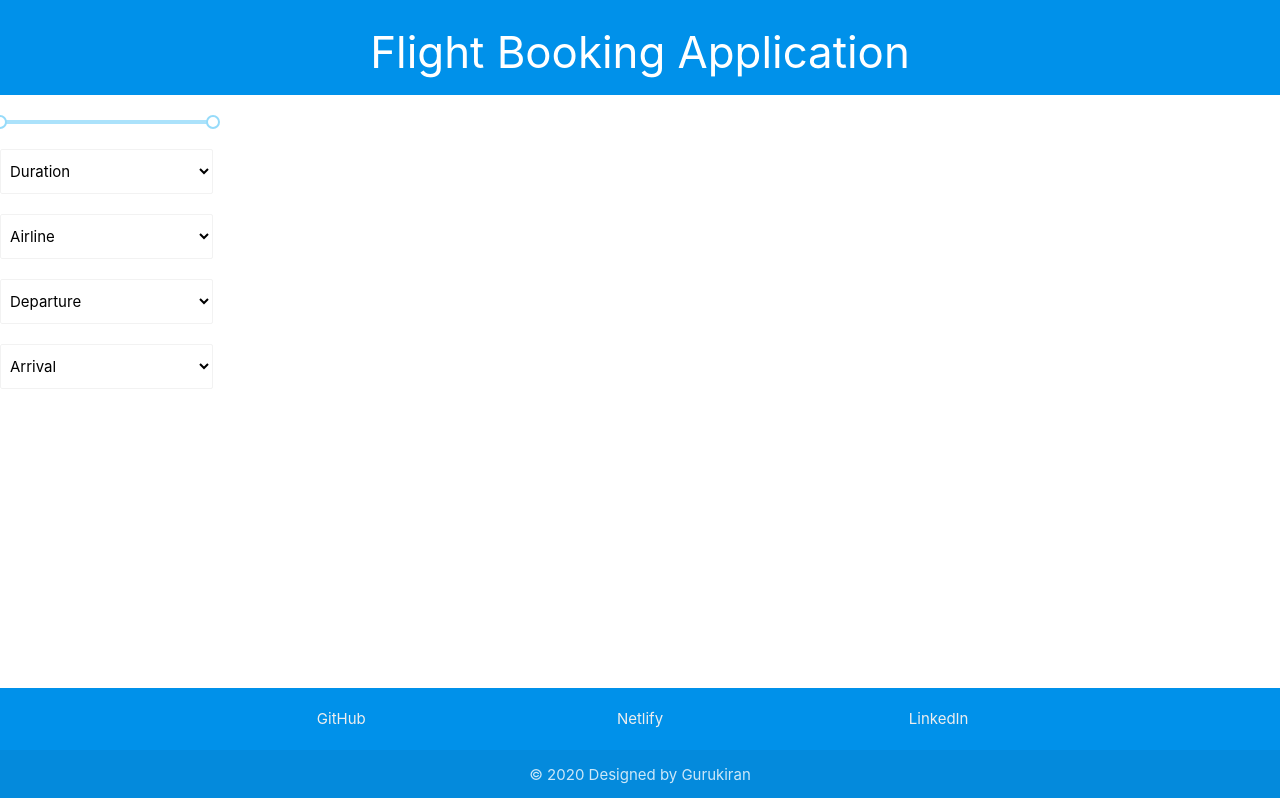
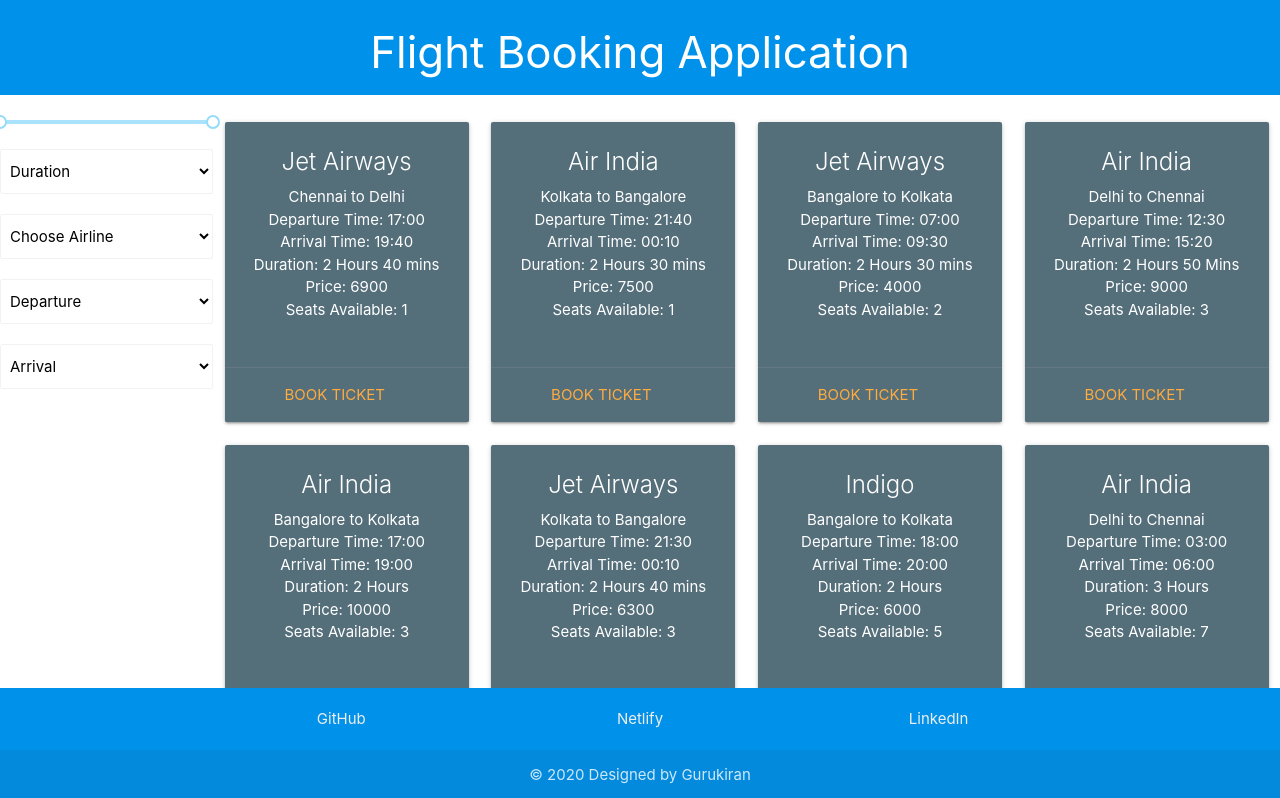
Before and after one commit to guru-sode/flight-booking-app, a React (Create React App) app: page /flights in a window 1280 px wide. Shown: the top 798 px of the page. Built offline with nearby package versions, Linux system fonts and the light colour scheme.

Commit message:
Add cards

```diff
--- /dev/null
+++ b/src/components/FlightCard.js
@@ -0,0 +1,46 @@
+import React, { Component } from 'react';
+
+class FlightCard extends Component {
+    constructor(props) {
+        super(props);
+        this.state = {}
+    }
+
+    getFlightCard(flights) {
+        let cards = [];
+        flights.map((flight) => {
+            return cards.push(
+                <div className="col s12 m6 l3">
+                    <div className="card small blue-grey darken-1">
+                        <div className="card-content white-text">
+                            <span className="card-title">{flight.Airline}</span>
+                            <p>{`${flight.From} to ${flight.To}`}</p>
+                            <p>{`Departure Time: ${flight.Departure}`}</p>
+                            <p>{`Arrival Time: ${flight.Arrival}`}</p>
+                            <p>{`Duration: ${flight.Duration}`}</p>
+                            <p>{`Price: ${flight.Price}`}</p>
+                            <p>{`Seats Available: ${flight['Seats Available']}`}</p>
+                        </div>
+                        <div className="card-action">
+                            <a href="https://www.goindigo.in/">Book Ticket</a>
+                        </div>
+                    </div>
+                </div>
+            );
+        })
+        return cards;
+    }
+
+    render() {
+        const { flights } = this.props;
+        return (
+            <React.Fragment>
+                <div className="row">
+                    {this.getFlightCard(flights)}
+                </div>
+            </React.Fragment>
+        );
+    }
+}
+
+export default FlightCard;
--- a/src/components/Flights.js
+++ b/src/components/Flights.js
@@ -1,11 +1,15 @@
 import React, { Component } from 'react';
 import { Range } from 'rc-slider';
 import 'rc-slider/assets/index.css';
+import flights from '../data/flights';
+import FlightCard from './FlightCard';
 
 class Flights extends Component {
     constructor(props) {
         super(props);
-        this.state = {}
+        this.state = {
+            flights: flights.Flights
+        }
         this.onChangeSlider = this.onChangeSlider.bind(this);
     }
 
@@ -32,7 +36,6 @@
     }
 
     render() {
-        console.log('flights')
         return (
             <div className="row">
                 <div className="col s2">
@@ -49,7 +52,7 @@
                     </div>
                     <div className="row">
                         <select className="browser-default">
-                            <option value="">Airline</option>
+                            <option value="">Choose Airline</option>
                             <option value="airIndia">Air India</option>
                             <option value="indigo">Indigo</option>
                             <option value="jetAirways">Jet Airways</option>
@@ -58,32 +61,18 @@
                     <div className="row">
                         <select className="browser-default">
                             <option value="">Departure</option>
-                            <option value="12:00AM-2:59AM">12:00AM-2:59AM</option>
-                            <option value="3:00AM-5:59AM">3:00AM-5:59AM</option>
-                            <option value="6:00AM-8:59AM">6:00AM-8:59AM</option>
-                            <option value="9:00AM-11:59AM">9:00AM-11:59AM</option>
-                            <option value="12:00PM-2:59PM">12:00PM-2:59PM</option>
-                            <option value="3:00PM-5:59PM">3:00PM-5:59PM</option>
-                            <option value="6:00PM-8:59PM">6:00PM-8:59PM</option>
-                            <option value="9:00PM-11:59PM">9:00PM-11:59PM</option>
+                            {this.getOptionForTime()}
                         </select>
                     </div>
                     <div className="row">
                         <select className="browser-default">
                             <option value="">Arrival</option>
-                            <option value="12:00AM-2:59AM">12:00AM-2:59AM</option>
-                            <option value="3:00AM-5:59AM">3:00AM-5:59AM</option>
-                            <option value="6:00AM-8:59AM">6:00AM-8:59AM</option>
-                            <option value="9:00AM-11:59AM">9:00AM-11:59AM</option>
-                            <option value="12:00PM-2:59PM">12:00PM-2:59PM</option>
-                            <option value="3:00PM-5:59PM">3:00PM-5:59PM</option>
-                            <option value="6:00PM-8:59PM">6:00PM-8:59PM</option>
-                            <option value="9:00PM-11:59PM">9:00PM-11:59PM</option>
+                            {this.getOptionForTime()}
                         </select>
                     </div>
                 </div>
                 <div className="col s10">
-
+                    <FlightCard flights={this.state.flights} />
                 </div>
             </div>
         );
```
Also changed, not shown: src/data/flights.json (renamed from data/flights.json).
